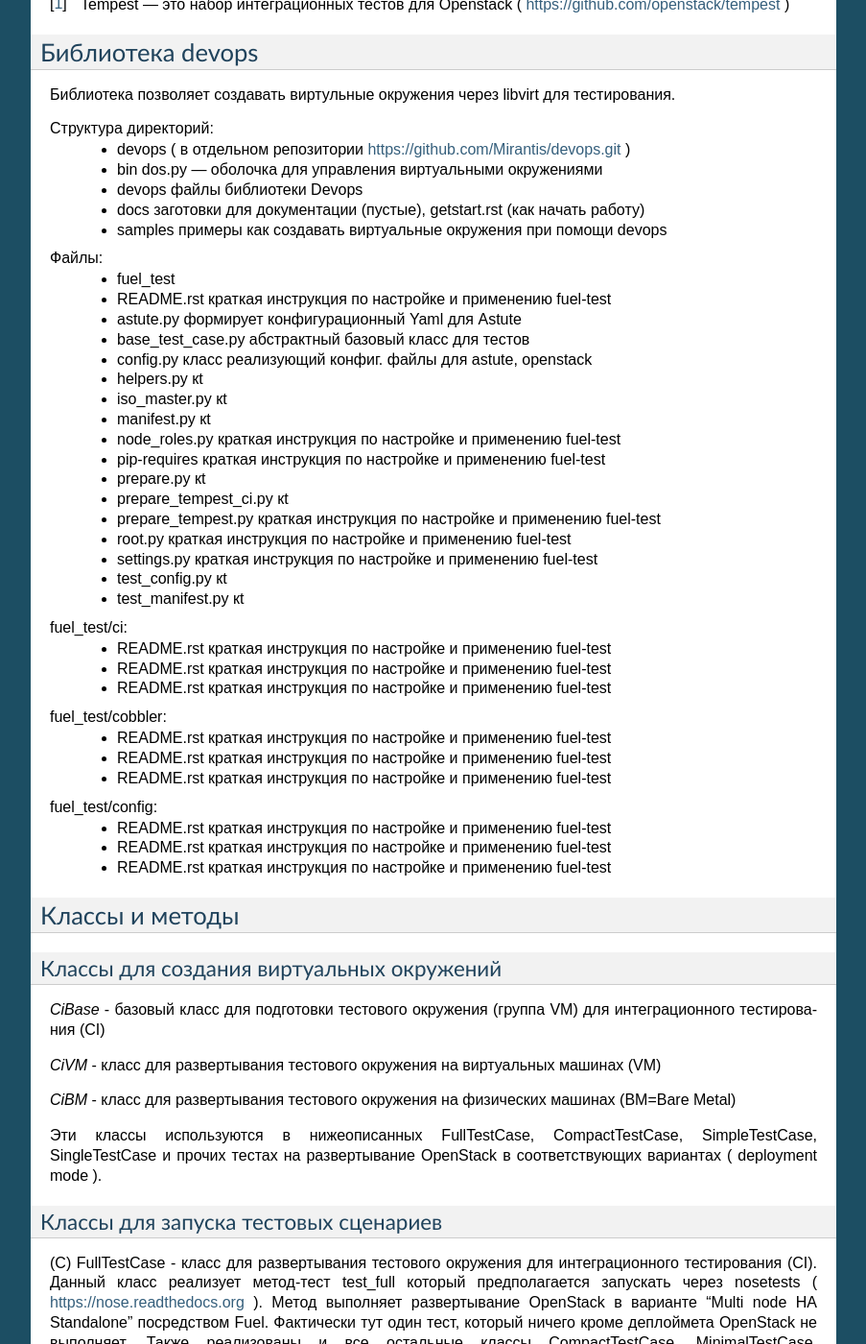
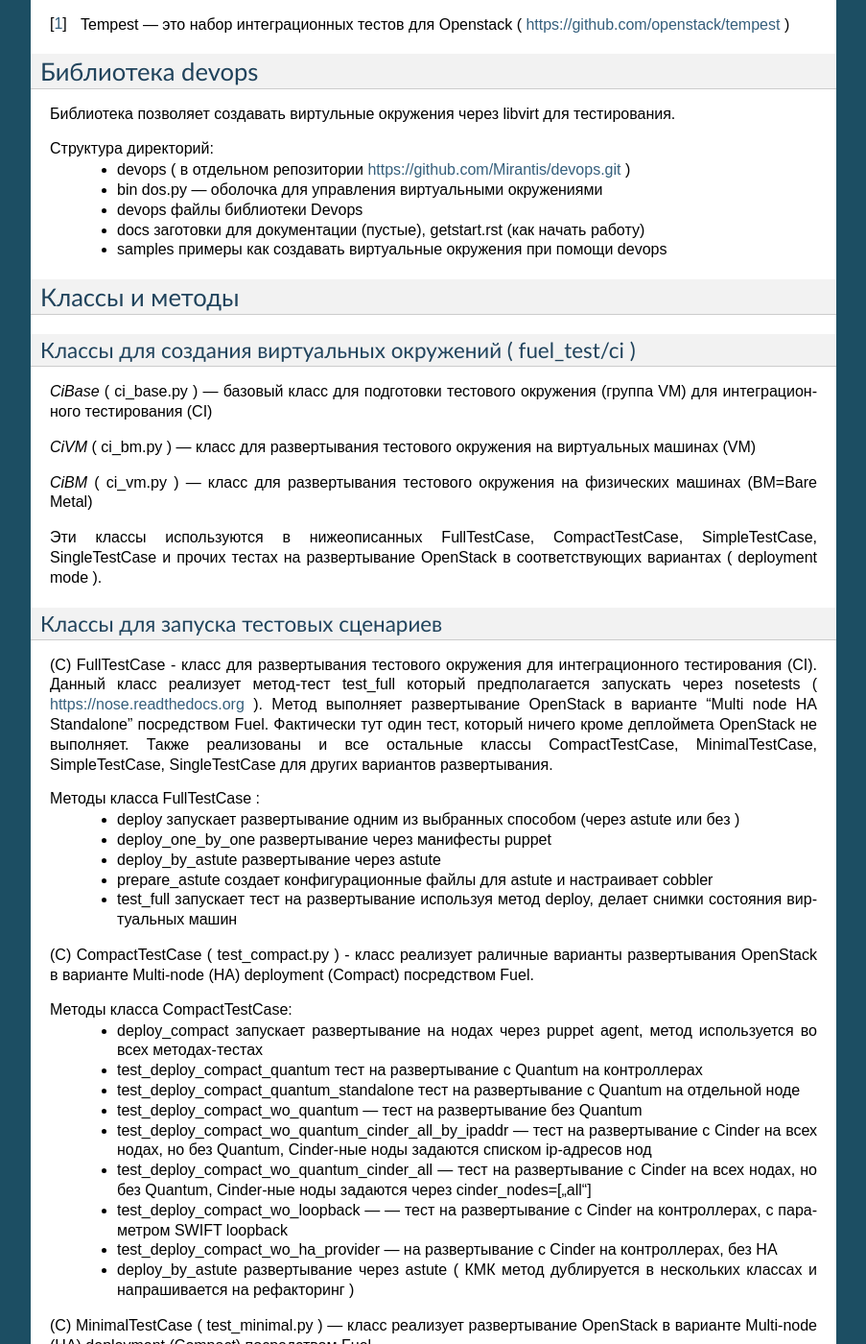
Before and after one commit to monroid/fuel-test, a Sphinx documentation site: the page built from doc/pages/fuel_test_classes.rst, in a window 1280 px wide and 1400 px high, scrolled down 467 px. Shown: the whole window at 96% size, without its empty margins (198-1101 px from the left). Built offline with Sphinx 7.4.7, drawn with Linux system fonts in a browser that asks for light colours; formulas are drawn with MathJax 3; some of the changed text lies outside the part shown.

Commit message:
Cleanup of documentation fuel_test_classes.rst

```diff
--- a/doc/pages/fuel_test_classes.rst
+++ b/doc/pages/fuel_test_classes.rst
@@ -37,52 +38,20 @@
  * docs	заготовки для документации (пустые), getstart.rst (как начать работу)
  * samples	примеры как создавать виртуальные окружения при помощи devops
 
-Файлы:
- * fuel_test
- * README.rst	краткая инструкция по настройке и применению fuel-test
- * astute.py	формирует конфигурационный Yaml для Astute
- * base_test_case.py	абстрактный базовый класс для тестов
- * config.py	класс реализующий конфиг. файлы для astute, openstack
- * helpers.py	кt
- * iso_master.py	кt
- * manifest.py	кt
- * node_roles.py	краткая инструкция по настройке и применению fuel-test
- * pip-requires	краткая инструкция по настройке и применению fuel-test
- * prepare.py	кt
- * prepare_tempest_ci.py	кt
- * prepare_tempest.py	краткая инструкция по настройке и применению fuel-test
- * root.py	краткая инструкция по настройке и применению fuel-test
- * settings.py	краткая инструкция по настройке и применению fuel-test
- * test_config.py	кt
- * test_manifest.py	кt
-
-fuel_test/ci:
- * README.rst	краткая инструкция по настройке и применению fuel-test
- * README.rst	краткая инструкция по настройке и применению fuel-test
- * README.rst	краткая инструкция по настройке и применению fuel-test
-
-fuel_test/cobbler:
- * README.rst	краткая инструкция по настройке и применению fuel-test
- * README.rst	краткая инструкция по настройке и применению fuel-test
- * README.rst	краткая инструкция по настройке и применению fuel-test
-
-fuel_test/config:
- * README.rst	краткая инструкция по настройке и применению fuel-test
- * README.rst	краткая инструкция по настройке и применению fuel-test
- * README.rst	краткая инструкция по настройке и применению fuel-test
-
 
 Классы и методы
 ----------------
 
-Классы для создания виртуальных окружений
-~~~~~~~~~~~~~~~~~~~~~~~~~~~~~~~~~~~~~~~~~
 
-*CiBase* - базовый класс для подготовки тестового окружения (группа VM) для интеграционного тестирования (CI)
 
-*CiVM* -  класс для развертывания тестового окружения на виртуальных машинах (VM)
+Классы для создания виртуальных окружений ( fuel_test/ci )
+~~~~~~~~~~~~~~~~~~~~~~~~~~~~~~~~~~~~~~~~~~~~~~~~~~~~~~~~~~~
 
-*CiBM* -  класс для развертывания тестового окружения на физических машинах (BM=Bare Metal)
+*CiBase* ( ci_base.py )  --- базовый класс для подготовки тестового окружения (группа VM) для интеграционного тестирования (CI)
+
+*CiVM* ( ci_bm.py  ) ---  класс для развертывания тестового окружения на виртуальных машинах (VM)
+
+*CiBM* ( ci_vm.py ) ---  класс для развертывания тестового окружения на физических машинах (BM=Bare Metal)
 
 Эти классы используются в нижеописанных FullTestCase, CompactTestCase, SimpleTestCase, SingleTestCase и прочих тестах на развертывание OpenStack в соответствующих вариантах ( deployment mode ).
 
@@ -116,19 +85,6 @@
  * test_deploy_compact_wo_loopback --- --- тест на  развертывание с Cinder на контроллерах, с параметром SWIFT loopback
  * test_deploy_compact_wo_ha_provider ---  на  развертывание с Cinder на контроллерах, без HA
  * deploy_by_astute	развертывание через astute ( КМК метод дублируется в нескольких классах и напрашивается на рефакторинг )
-
-
-
-
-
-
-
-
-
-
-
-
-
 
 
 (С) MinimalTestCase (  test_minimal.py ) ---  класс реализует развертывание OpenStack в варианте Multi-node (HA) deployment (Compact) посредством Fuel.
@@ -198,7 +154,8 @@
 
 ---
 
-SwiftCase ( test_swift.py ) --- класс для тестирования SWIFT.   НЕ ИСПОЛЬЗУЕТСЯ!
+SwiftCase ( test_swift.py )
+    класс для тестирования SWIFT.   НЕ ИСПОЛЬЗУЕТСЯ!
 
 
 ---
@@ -206,19 +163,23 @@
 
 
 
-(С) CobblerClient ( cobbler_client.py ) --- взаимодействие с Cobbler через его  XML RPC
+(С) CobblerClient ( cobbler_client.py )
+    взаимодействие с Cobbler через его  XML RPC
 
 ---
 
-(С) CobblerTestCase ( vm_test_case.py ) --- базовый класс на основе которого реализуются классы для тест-кейсов по развертыванию в разных вариантах ( “Single node”, “Multi node HA Standalone”,  “Multi node HA Compact SWIFT”, и т.д. )
+(С) CobblerTestCase ( vm_test_case.py )
+    базовый класс на основе которого реализуются классы для тест-кейсов по развертыванию в разных вариантах ( “Single node”, “Multi node HA Standalone”,  “Multi node HA Compact SWIFT”, и т.д. )
 
 ---
 
-(C) CobblerTestCase ( test_cobbler.py ) --- ненужный тест класс-пустышка (  Настя уже удалила из репозитория )
+(C) CobblerTestCase ( test_cobbler.py )
+     ненужный тест класс-пустышка (  Настя уже удалила из репозитория )
 
 ---
 
-(C) BaseTestCase ( base_test_case.py ) --- базовый родительский класс производный от TestCase из модуля TestCase на основе которого построен  CobblerTestCase ( vm_test_case.py )  и далее по иерархии  все остальные классы-тесты.
+(C) BaseTestCase ( base_test_case.py )
+    базовый родительский класс производный от TestCase из модуля TestCase на основе которого построен  CobblerTestCase ( vm_test_case.py )  и далее по иерархии  все остальные классы-тесты.
 
 ---
 
```
Also changed, not shown: other parts of doc/pages/fuel_test_classes.rst (+3 -2 lines).
